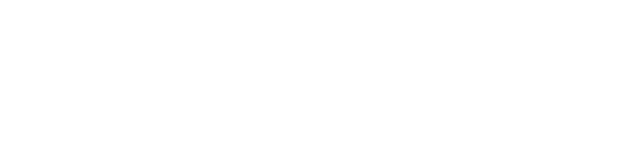
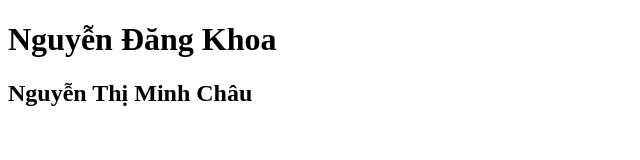
Before and after one commit to nguyendangkhoa22082007-sketch/duan2, a plain HTML site: page index.HTML in a window 1280 px wide. Shown: the whole page, without its empty margins (0-640 px from the left). Drawn offline with Linux system fonts and the light colour scheme.

Commit message:
sửa đổi lần 1

```diff
--- a/index.HTML
+++ b/index.HTML
@@ -6,6 +6,7 @@
     <title>Document</title>
 </head>
 <body>
-
+   <h1>Nguyễn Đăng Khoa</h1>
+   <h2>Nguyễn Thị Minh Châu</h2>
 </body>
 </html>
```
